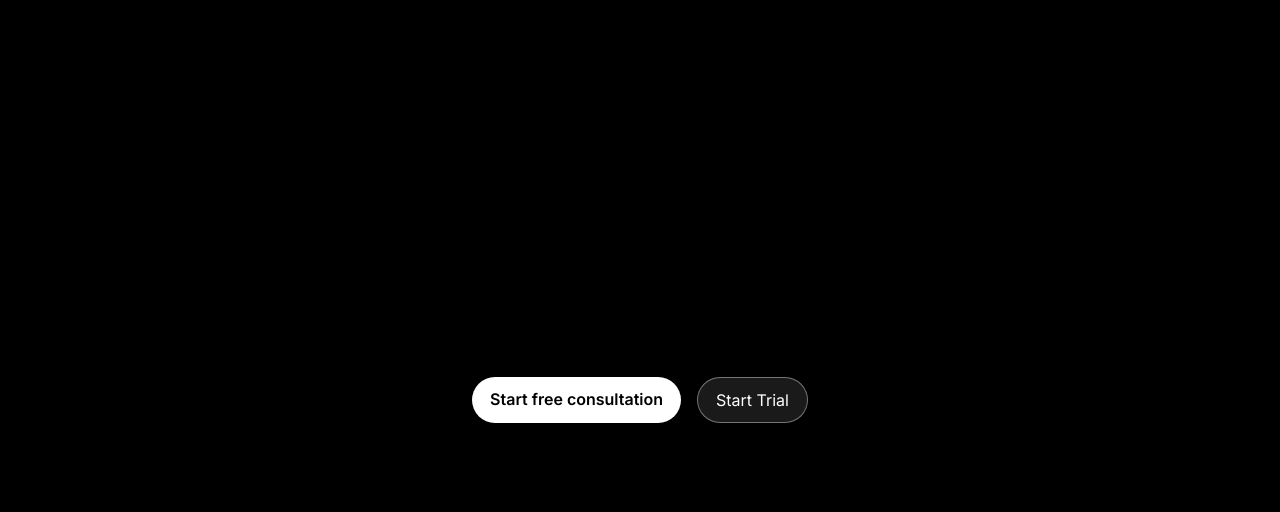
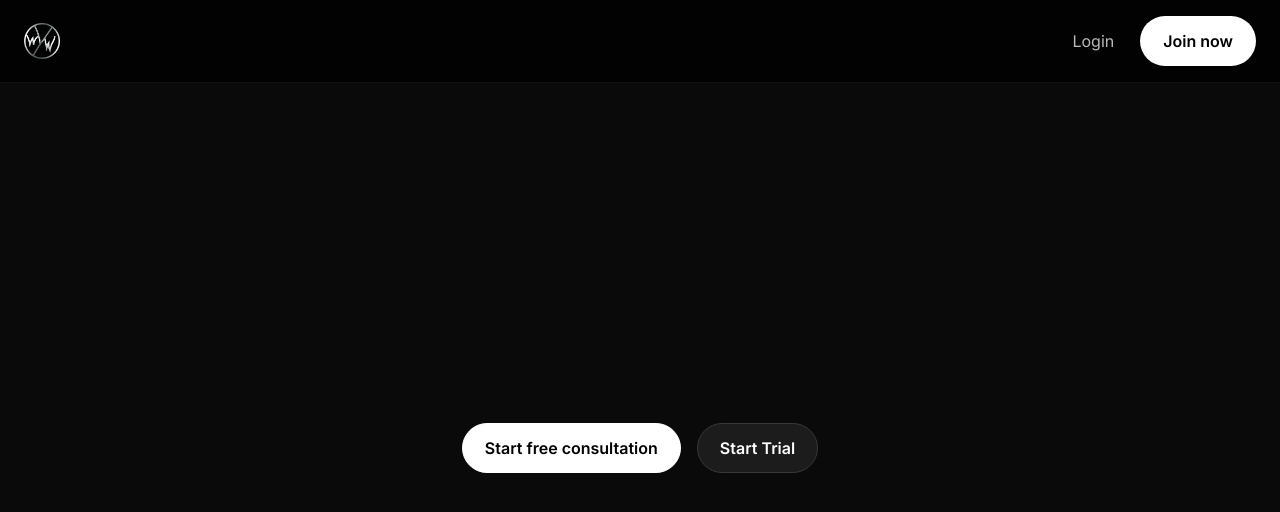
Before and after one commit to WillpowerfitnessAI/willpowerfitness-frontend, a Next.js app: page / in a window 1280 px wide. Shown: the top 512 px of the page. Built offline with nearby package versions, Linux system fonts and the light colour scheme.

Commit message:
Update index.js

```diff
--- a/pages/index.js
+++ b/pages/index.js
@@ -1,10 +1,8 @@
 // pages/index.js
 import Head from "next/head";
-import Link from "next/link";
 
-const TRIAL_LINK =
-  process.env.NEXT_PUBLIC_STRIPE_PAYMENT_LINK ||
-  "https://buy.stripe.com/eVq6oIeVC4oZdTY6gdb3q00"; // your 2-day free trial link
+const TRIAL_URL =
+  process.env.NEXT_PUBLIC_STRIPE_PAYMENT_LINK || "/api/start-checkout?trial=2";
 
 export default function Home() {
   return (
@@ -12,50 +10,130 @@ export default function Home() {
       <Head>
         <title>WillpowerFitness AI</title>
         <meta name="viewport" content="width=device-width, initial-scale=1" />
-        {/* Use existing logo so there's no favicon 404 */}
-        <link rel="icon" href="/logo.png" />
+        <link rel="icon" href="/favicon.ico" />
       </Head>
 
-      <main
-        style={{
-          minHeight: "100vh",
-          background: "#000",
-          color: "#fff",
-          display: "flex",
-          alignItems: "center",
-          justifyContent: "center",
-        }}
-      >
-        <div style={{ display: "flex", gap: 16 }}>
-          <Link
-            href="/consultation"
-            style={{
-              padding: "12px 18px",
-              borderRadius: 9999,
-              background: "#fff",
-              color: "#000",
-              fontWeight: 600,
-              textDecoration: "none",
-            }}
-          >
+      <header className="nav">
+        <div className="brand">
+          {/* If your logo filename is different, update the src (e.g. /WWV-LOGO.png) */}
+          <img src="/logo.png" alt="WillpowerFitness AI" />
+        </div>
+
+        <nav className="links">
+          <a className="link" href="/login">Login</a>
+          <a className="btn join" href="/join">Join now</a>
+        </nav>
+      </header>
+
+      <main className="hero">
+        <div className="ctaRow">
+          <a className="btn primary" href="/consultation">
             Start free consultation
-          </Link>
+          </a>
 
-          <a
-            href={TRIAL_LINK}
-            style={{
-              padding: "12px 18px",
-              borderRadius: 9999,
-              background: "rgba(255,255,255,0.1)",
-              color: "#fff",
-              border: "1px solid rgba(255,255,255,0.4)",
-              textDecoration: "none",
-            }}
-          >
+          <a className="btn secondary" href={TRIAL_URL}>
             Start Trial
           </a>
         </div>
       </main>
+
+      <style jsx>{`
+        :global(html, body, #__next) {
+          height: 100%;
+        }
+        body {
+          margin: 0;
+          background: #000;
+          color: #fff;
+          font-family: system-ui, -apple-system, Segoe UI, Roboto, Ubuntu, "Helvetica Neue", Arial, "Noto Sans", "Apple Color Emoji", "Segoe UI Emoji";
+        }
+        .nav {
+          position: sticky;
+          top: 0;
+          display: flex;
+          align-items: center;
+          justify-content: space-between;
+          padding: 16px 24px;
+          background: rgba(0, 0, 0, 0.8);
+          border-bottom: 1px solid #111;
+        }
+        .brand img {
+          height: 36px; /* adjust if you want bigger */
+          width: auto;
+          display: block;
+        }
+        .links {
+          display: flex;
+          gap: 12px;
+          align-items: center;
+        }
+        .link {
+          color: #bbb;
+          text-decoration: none;
+          padding: 10px 14px;
+          border-radius: 10px;
+        }
+        .link:hover {
+          color: #fff;
+          background: #111;
+        }
+        .btn {
+          display: inline-block;
+          text-decoration: none;
+          border-radius: 28px;
+          padding: 14px 22px;
+          font-weight: 600;
+          transition: transform 120ms ease, background 120ms ease, color 120ms ease,
+            border-color 120ms ease;
+        }
+        .btn:hover {
+          transform: translateY(-1px);
+        }
+        .btn.join {
+          background: #fff;
+          color: #000;
+        }
+        .btn.join:hover {
+          background: #eaeaea;
+        }
+
+        .hero {
+          min-height: calc(100vh - 70px);
+          display: grid;
+          place-items: center;
+          padding: 24px;
+        }
+        .ctaRow {
+          display: flex;
+          gap: 16px;
+          flex-wrap: wrap;
+          justify-content: center;
+        }
+        .primary {
+          background: #fff;
+          color: #000;
+          border: 1px solid #fff;
+        }
+        .primary:hover {
+          background: #eaeaea;
+        }
+        .secondary {
+          background: #1c1c1c;
+          color: #fff;
+          border: 1px solid #383838;
+        }
+        .secondary:hover {
+          background: #232323;
+          border-color: #4a4a4a;
+        }
+
+        @media (max-width: 520px) {
+          .btn {
+            width: 100%;
+            text-align: center;
+          }
+        }
+      `}</style>
     </>
   );
 }
```
